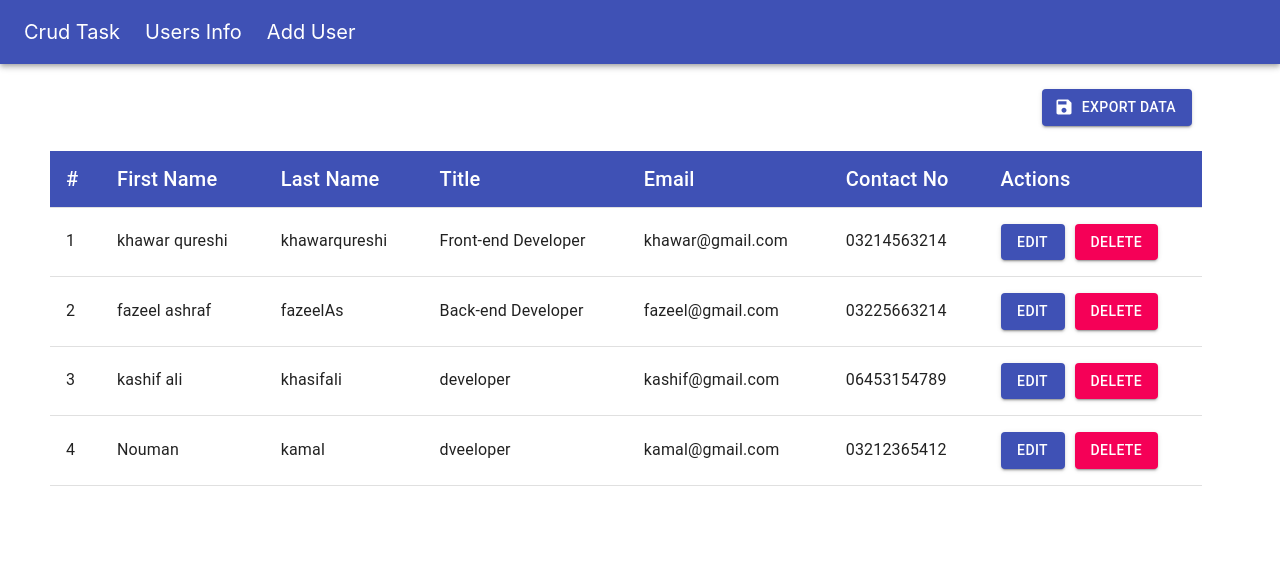
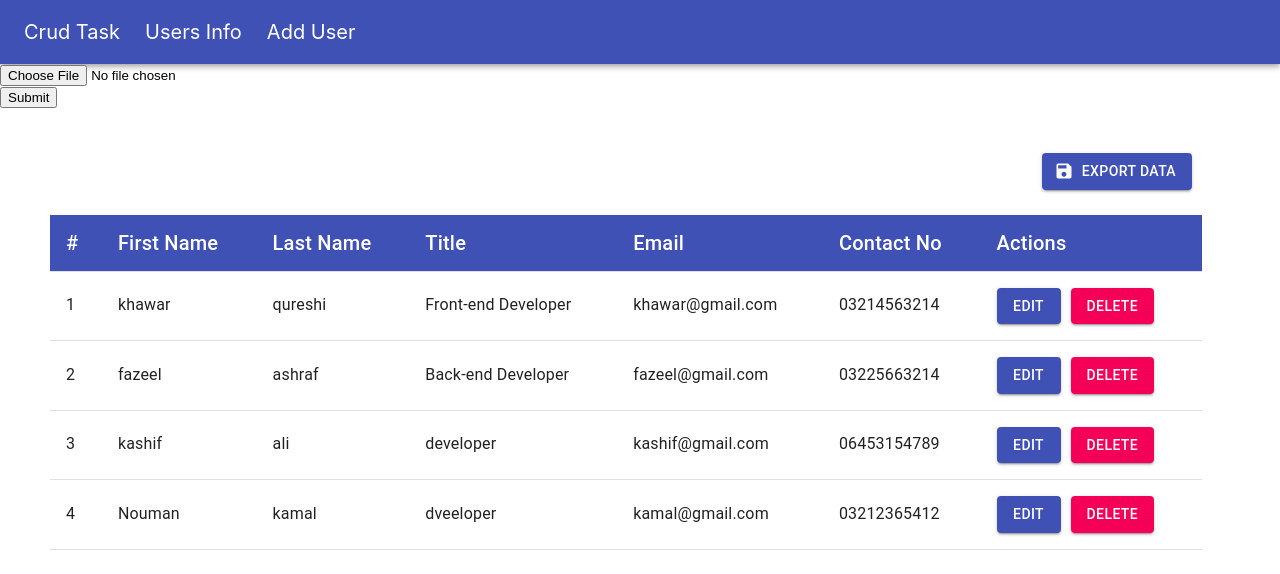
Before and after one commit to khawarqureshi/crud-app, a React (Create React App) app: page /users in a window 1280 px wide. Shown: the top 574 px of the page. Built offline with nearby package versions, Linux system fonts and the light colour scheme; data requests are answered from the project's data file.

Commit message:
implementing export functionality

```diff
--- a/src/components/AddUser.js
+++ b/src/components/AddUser.js
@@ -22,8 +22,8 @@ const useStyle = makeStyles({
 });
 
 const initialState = {
-  name: "",
-  username: "",
+  firstname: "",
+  lastname: "",
   title: "",
   email: "",
   phone: "",
@@ -31,7 +31,7 @@ const initialState = {
 
 const AddUser = () => {
   const [user, setUser] = useState(initialState);
-  const { name, username, title, email, phone } = user;
+  const { firstname, lastname, title, email, phone } = user;
   const classes = useStyle();
   const navigate = useNavigate();
 
@@ -55,8 +55,8 @@ const AddUser = () => {
         <Input
           onChange={(e) => handleChange(e)}
           required
-          name="name"
-          value={name}
+          name="firstname"
+          value={firstname}
         />
       </FormControl>
       <FormControl>
@@ -64,8 +64,8 @@ const AddUser = () => {
         <Input
           onChange={(e) => handleChange(e)}
           required
-          name="username"
-          value={username}
+          name="lastname"
+          value={lastname}
         />
       </FormControl>
       <FormControl>
--- a/src/components/EditUser.js
+++ b/src/components/EditUser.js
@@ -22,8 +22,8 @@ const useStyle = makeStyles({
 });
 
 const initialState = {
-  name: "",
-  username: "",
+  firstname: "",
+  lastname: "",
   title: "",
   email: "",
   phone: "",
@@ -31,7 +31,7 @@ const initialState = {
 
 const EditUser = () => {
   const [user, setUser] = useState(initialState);
-  const { name, username, title, email, phone } = user;
+  const { firstname, lastname, title, email, phone } = user;
   const { id } = useParams();
   const classes = useStyle();
   const navigate = useNavigate();
@@ -60,14 +60,18 @@ const EditUser = () => {
       <Typography variant="h4">Edit User</Typography>
       <FormControl>
         <InputLabel>First Name</InputLabel>
-        <Input onChange={(e) => handleChange(e)} name="name" value={name} />
+        <Input
+          onChange={(e) => handleChange(e)}
+          name="firstname"
+          value={firstname}
+        />
       </FormControl>
       <FormControl>
         <InputLabel>Last Name</InputLabel>
         <Input
           onChange={(e) => handleChange(e)}
-          name="username"
-          value={username}
+          name="lastname"
+          value={lastname}
         />
       </FormControl>
       <FormControl>
--- /dev/null
+++ b/src/components/FileReader.js
@@ -0,0 +1,122 @@
+import { useState } from "react";
+import {
+  Table,
+  TableHead,
+  TableCell,
+  TableRow,
+  TableBody,
+  makeStyles,
+} from "@material-ui/core";
+
+const useStyles = makeStyles({
+  table: {
+    width: "90%",
+    margin: "50px 0 0 50px",
+  },
+  thead: {
+    "& > *": {
+      fontSize: 20,
+      background: "#3f51b5",
+      color: "#FFFFFF",
+    },
+  },
+  row: {
+    "& > *": {
+      fontSize: 16,
+    },
+  },
+});
+
+export default function CsvReader() {
+  const [csvFile, setCsvFile] = useState();
+  const [csvArray, setCsvArray] = useState([]);
+
+  const classes = useStyles();
+
+  const processCSV = (str, delim = ",") => {
+    const headers = str.slice(0, str.indexOf("\n")).split(delim);
+    const rows = str.slice(str.indexOf("\n") + 1).split("\n");
+
+    const newArray = rows.map((row) => {
+      const values = row.split(delim);
+      const eachObject = headers.reduce((obj, header, i) => {
+        obj[header] = values[i];
+        return obj;
+      }, {});
+      return eachObject;
+    });
+
+    setCsvArray(newArray);
+  };
+
+  const submit = () => {
+    const file = csvFile;
+    const reader = new FileReader();
+
+    reader.onload = function (e) {
+      const text = e.target.result;
+      console.log(text);
+      processCSV(text);
+    };
+
+    reader.readAsText(file);
+  };
+
+  return (
+    <form id="csv-form">
+      <input
+        type="file"
+        accept=".csv"
+        id="csvFile"
+        onChange={(e) => {
+          setCsvFile(e.target.files[0]);
+        }}
+      ></input>
+      <br />
+      <button
+        onClick={(e) => {
+          e.preventDefault();
+          if (csvFile) submit();
+        }}
+      >
+        Submit
+      </button>
+      <br />
+      <br />
+      {csvArray.length > 0 ? (
+        <Table className={classes.table}>
+          <TableHead>
+            <TableRow className={classes.thead}>
+              <TableCell>#</TableCell>
+              <TableCell>First Name</TableCell>
+              <TableCell>Last Name</TableCell>
+              <TableCell>Title</TableCell>
+              <TableCell>Email</TableCell>
+              <TableCell>Contact No</TableCell>
+            </TableRow>
+          </TableHead>
+          <TableBody>
+            {/* {console.log("hi", csvArray)} */}
+            {csvArray.map((user, i) => (
+              <>
+                {/* {console.log("i", csvArray[i]['"email"'])} */}
+                {/* {console.log("usersss", `${user}["\"name\""]`)} */}
+                <TableRow
+                  className={classes.row}
+                  key={JSON.parse(user['"id"'])}
+                >
+                  <TableCell> {JSON.parse(user['"id"'])}</TableCell>
+                  <TableCell>{JSON.parse(user['"firstname"'])}</TableCell>
+                  <TableCell>{JSON.parse(user['"lastname"'])}</TableCell>
+                  <TableCell>{JSON.parse(user['"title"'])}</TableCell>
+                  <TableCell>{JSON.parse(user['"email"'])}</TableCell>
+                  <TableCell>{JSON.parse(user['"phone"'])}</TableCell>
+                </TableRow>
+              </>
+            ))}
+          </TableBody>
+        </Table>
+      ) : null}
+    </form>
+  );
+}
--- a/src/components/Users.js
+++ b/src/components/Users.js
@@ -8,13 +8,13 @@ import {
   Table,
   TableHead,
   TableCell,
-  Paper,
   TableRow,
   TableBody,
   Button,
   makeStyles,
 } from "@material-ui/core";
 import { getUsers, deleteUser } from "../services/api";
+import FileReader from "./FileReader";
 
 const useStyles = makeStyles({
   table: {
@@ -42,6 +42,9 @@ const useStyles = makeStyles({
 
 const Users = () => {
   const [users, setUsers] = useState([]);
+
+  // const [csvArray, setCsvArray] = useState([]);
+
   const classes = useStyles();
 
   const getAllUsers = async () => {
@@ -58,9 +61,24 @@ const Users = () => {
     await deleteUser(id);
     getAllUsers();
   };
+  // function uploadFile(event) {
+  //   var file = event.target.files[0];
+  //   var reader = new FileReader();
+  //   reader.onload = function (e) {
+  //     // The file's text will be printed here
+  //     console.log("e.target.result", e.target.result);
+  //     console.log("reader", reader);
+  //     setCsvArray(file);
+  //   };
+
+  //   console.log(reader);
+  //   reader.readAsText(file);
+  // }
 
   return (
     <>
+      {/* <input type="file" onChange={uploadFile}></input> */}
+      <FileReader />
       <CSVLink data={data.users} className={classes.download}>
         <Button
           color="primary"
@@ -88,8 +106,8 @@ const Users = () => {
           {users.map((user) => (
             <TableRow className={classes.row} key={user.id}>
               <TableCell>{user.id}</TableCell>
-              <TableCell>{user.name}</TableCell>
-              <TableCell>{user.username}</TableCell>
+              <TableCell>{user.firstname}</TableCell>
+              <TableCell>{user.lastname}</TableCell>
               <TableCell>{user.title}</TableCell>
               <TableCell>{user.email}</TableCell>
               <TableCell>{user.phone}</TableCell>
@@ -117,6 +135,32 @@ const Users = () => {
           ))}
         </TableBody>
       </Table>
+      {/* {csvArray.length > 0 ? (
+        <Table>
+          <TableHead>
+            <TableRow>
+              <TableCell>#</TableCell>
+              <TableCell>First Name</TableCell>
+              <TableCell>Last Name</TableCell>
+              <TableCell>Title</TableCell>
+              <TableCell>Email</TableCell>
+              <TableCell>Contact No</TableCell>
+            </TableRow>
+          </TableHead>
+          <TableBody>
+            {csvArray.map((user) => (
+              <TableRow key={user.id}>
+                <TableCell>{user.id}</TableCell>
+                <TableCell>{user.firstname}</TableCell>
+                <TableCell>{user.lastname}</TableCell>
+                <TableCell>{user.title}</TableCell>
+                <TableCell>{user.email}</TableCell>
+                <TableCell>{user.phone}</TableCell>
+              </TableRow>
+            ))}
+          </TableBody>
+        </Table>
+      ) : null} */}
     </>
   );
 };
--- a/src/database/db.json
+++ b/src/database/db.json
@@ -2,31 +2,31 @@
   "users": [
     {
       "id": 1,
-      "name": "khawar qureshi",
-      "username": "khawarqureshi",
+      "firstname": "khawar ",
+      "lastname": "qureshi",
       "title": "Front-end Developer",
       "email": "khawar@gmail.com",
       "phone": "03214563214"
     },
     {
       "id": 2,
-      "name": "fazeel ashraf",
-      "username": "fazeelAs",
+      "firstname": "fazeel ",
+      "lastname": "ashraf",
       "title": "Back-end Developer",
       "email": "fazeel@gmail.com",
       "phone": "03225663214"
     },
     {
-      "name": "kashif ali",
-      "username": "khasifali",
+      "firstname": "kashif ",
+      "lastname": "ali",
       "title": "developer",
       "email": "kashif@gmail.com",
       "phone": "06453154789",
       "id": 3
     },
     {
-      "name": "Nouman",
-      "username": "kamal",
+      "firstname": "Nouman",
+      "lastname": "kamal",
       "title": "dveeloper",
       "email": "kamal@gmail.com",
       "phone": "03212365412",
```
Also changed, not shown: public/files/myfile.json (deleted, +0 -36 lines).
